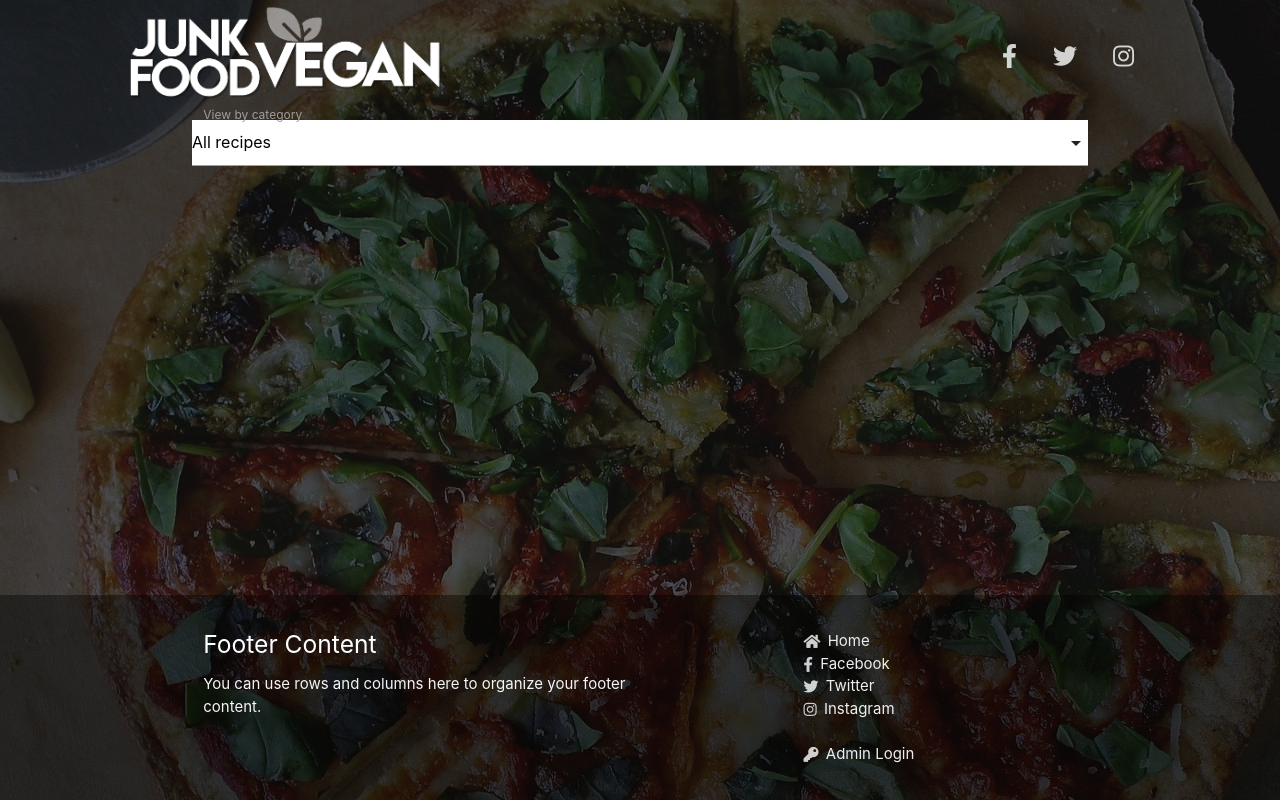
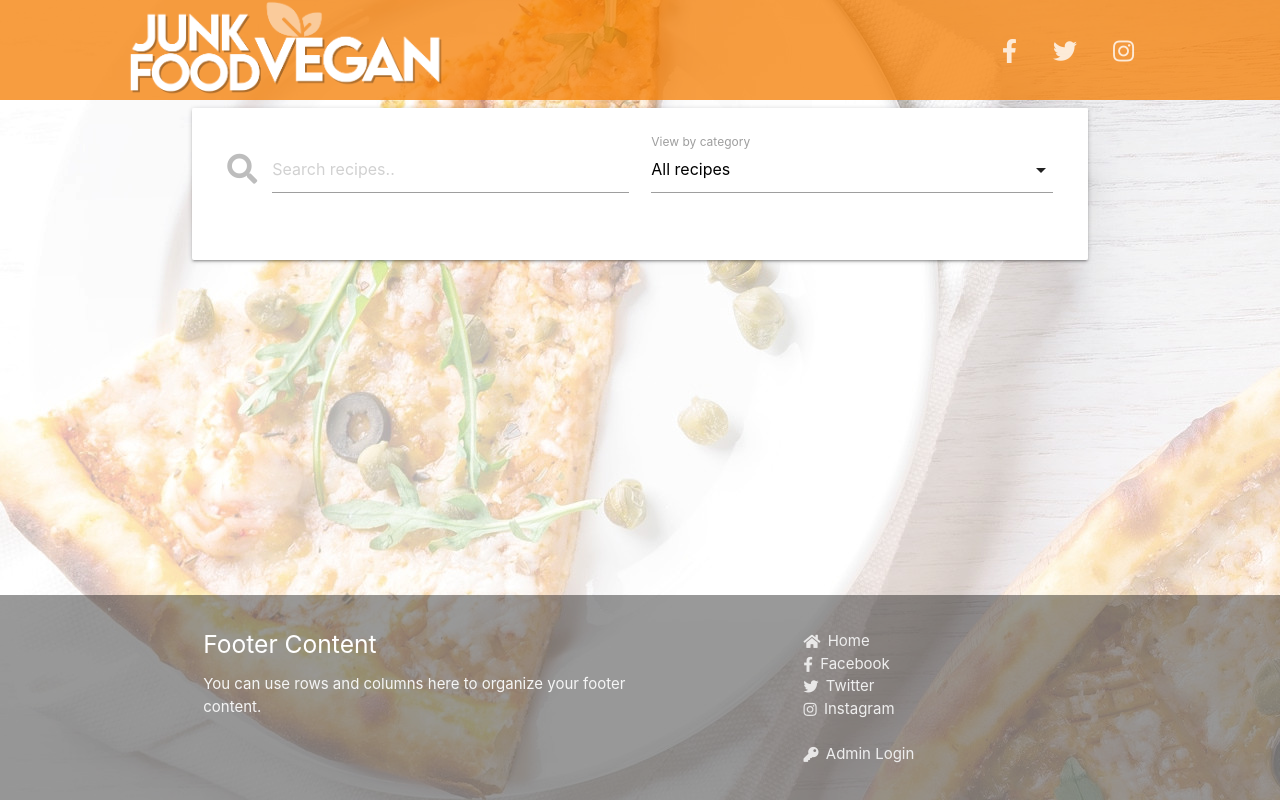
Before and after one commit to RoryBr1/Milestone-3, a Flask app: page / in a window 1280 px wide. Run offline with Flask 2, Linux system fonts and the light colour scheme; data that the repository does not hold is empty; some libraries are stand-ins or nearby versions.

Commit message:
added search box to recipes.html (not functional). updated background images. minor layout changes to show-recipe.html

```diff
--- a/app.py
+++ b/app.py
@@ -23,7 +23,8 @@ mongo = PyMongo(app)
 @app.route("/get_recipes")
 def get_recipes():
     recipes = list(mongo.db.recipes.find())
-    return render_template("recipes.html", recipes=recipes)
+    categories = list(mongo.db.categories.find())
+    return render_template("recipes.html", recipes=recipes, categories=categories)
 
 
 @app.route("/admin_login", methods=["GET", "POST"])
--- a/static/css/style.css
+++ b/static/css/style.css
@@ -17,13 +17,13 @@ main {
 }
 
 nav {
-    background-color: rgba(245, 124, 0, 0);
+    background-color: rgba(245, 124, 0, 0.75);
     box-shadow: none;
     height: 100px;
     line-height: 100px;
     padding-left: 10%;
     padding-right: 10%;
-    padding-top: 5px;
+
 }
 
 /* .invisible is used to hide flash messages after a few seconds */
@@ -97,6 +97,11 @@ a i {
     height: 200px;
 }
 
+.recipe-page-image {
+    max-width:100%;
+    max-height:300px;
+}
+
 .page-footer {
     background-color: rgba(0, 0, 0, 0.4);
 }
--- a/templates/recipes.html
+++ b/templates/recipes.html
@@ -1,8 +1,27 @@
 {% extends "base.html" %}
 {% block content %}
+
+<div class="container white">
+    <div class="card-panel">
+        <div class="row">
+            <div class="input-field col s12 m6">
+                <i class="fas fa-search grey-text text-lighten-1 prefix"></i><input placeholder="Search recipes.."
+                    id="search_input" type="text" class="validate">
+            </div>
+            <div class="input-field col s12 m6">
+                <select>
+                    <option value="" disabled selected>All recipes</option>
+                    {% for category in categories %}
+                    <option value="{{ category.category_name }}">{{ category.category_name }}</option>
+                    {% endfor %}
+                </select>
+                <label>View by category</label>
+            </div>
+        </div>
+    </div>
+</div>
+
 {% if session.user|lower == "admin1"|lower %}
-
-
 <div class="container">
     <div class="row">
         <div class="col s12">
@@ -28,20 +47,6 @@
 </div>
 {% endif %}
 
-<div class="container white">
-     <div class="input-field col s12">
-    <select>
-      <option value="" disabled selected>All recipes</option>
-      <option value="1">Breakfasts</option>
-      <option value="2">Appetizers</option>
-      <option value="3">Desserts</option>
-      <option value="3">Main dishes</option>
-      <option value="3">Holiday foods</option>
-    </select>
-    <label>View by category</label>
-  </div>
-</div>
-
 <div class="container">
     <div class="row">
         {% for recipe in recipes %}
@@ -62,7 +67,8 @@
                 <div id="{{ recipe._id }}" class="modal">
                     <div class="container">
                         <div class="modal-content">
-                            <h5 class="center-align"><i class="fas fa-trash-alt grey-text text-lighten-1"></i> Delete
+                            <h5 class="center-align"><i class="fas fa-trash-alt grey-text text-lighten-1"></i>
+                                Delete
                                 "{{ recipe.recipe_name }}" ?</h5><br>
                             <p class="center">This action cannot be reversed.</p>
                         </div>
--- a/templates/show-recipe.html
+++ b/templates/show-recipe.html
@@ -1,5 +1,6 @@
 {% extends "base.html" %}
 {% block content %}
+
 <div class="container">
     <div class="card-panel">
         <div class="row">
@@ -16,8 +17,10 @@
                 <p class="s4"><b>Prep time:</b> {{ recipe.prep_time }}</p>
                 <p><b>Ingredients: </b>{{ recipe.ingredients }}</p>
             </div>
+            <div class="col s6">
+                <img src="{{ recipe.img_url }}" class="recipe-page-image"></img>
+            </div>
         </div>
-        <div class="s6"><img src="{{ recipe.img_url }}"></img></div>
     </div>
 </div>
 
```
Also changed, not shown: static/images/pizza-background.jpg.
